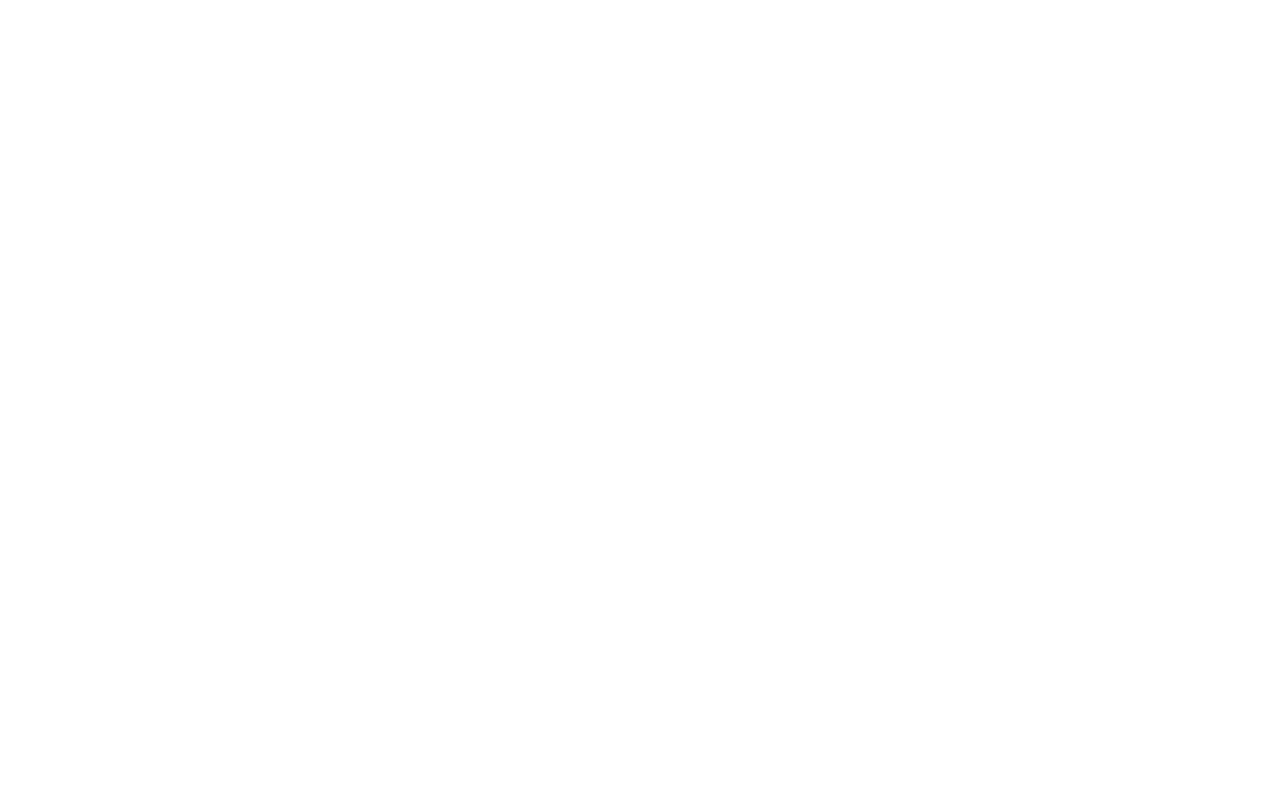
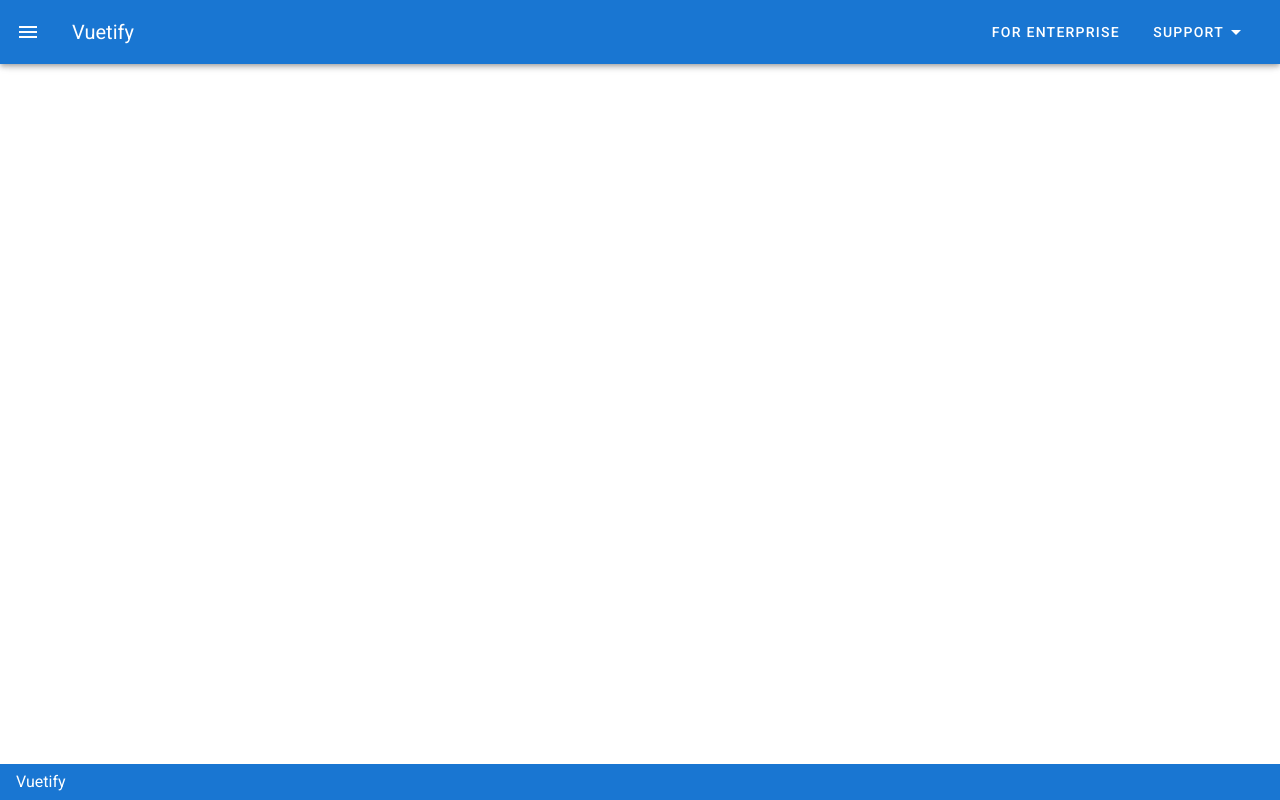
Before and after one commit to ys-office/vuetify_lesson, a Vue app: page / in a window 1280 px wide. Built offline with nearby package versions, Linux system fonts and the light colour scheme.

Commit message:
「アイコンの設定」まで完了

```diff
--- a/src/App.vue
+++ b/src/App.vue
@@ -1,11 +1,51 @@
 <template>
   <v-app>
+    <v-navigation-drawer app v-model="drawer" clipped>Navigation Lists</v-navigation-drawer>
+    <v-app-bar color="primary" dark app clipped-left>
+      <v-app-bar-nav-icon @click="drawer =! drawer"></v-app-bar-nav-icon>
+      <v-toolbar-title>Vuetify</v-toolbar-title>
+      <v-spacer></v-spacer>
+      <v-toolbar-items>
+        <v-btn text>For Enterprise</v-btn>
+        <v-menu offset-y>
+          <template v-slot:activator="{on}">
+            <v-btn v-on="on" text>Support<v-icon>mdi-menu-down</v-icon></v-btn>
+          </template>
+            <v-list>
+              <v-subheader>Get help</v-subheader>
+                <v-list-item v-for="support in supports" :key="support.name">
+                  <v-list-item-icon>
+                  <v-icon>{{ support.icon }}</v-icon>
+                  </v-list-item-icon>
+                  <v-list-item-content>
+                  <v-list-item-title>{{ support.name }}</v-list-item-title>
+                  </v-list-item-content>
+                </v-list-item>
+            </v-list>
+        </v-menu>
+      </v-toolbar-items>
+    </v-app-bar>
+
+    <v-footer color="primary" dark app>
+      Vuetify
+    </v-footer>
   </v-app>
 </template>
 
 <script>
 
 export default {
-
-};
+  data () {
+    return {
+      drawer: false,
+      supports: [
+        { name: 'Consulting and suppourt', icon: 'mdi-vuetify' },
+        { name: 'Discord community', icon: 'mdi-discord' },
+        { name: 'Report a bug', icon: 'mdi-bug' },
+        { name: 'Github issue board', icon: 'mdi-github-face' },
+        { name: 'Stack overview', icon: 'mdi-stack-overflow' }
+      ]
+    }
+  }
+}
 </script>
```
